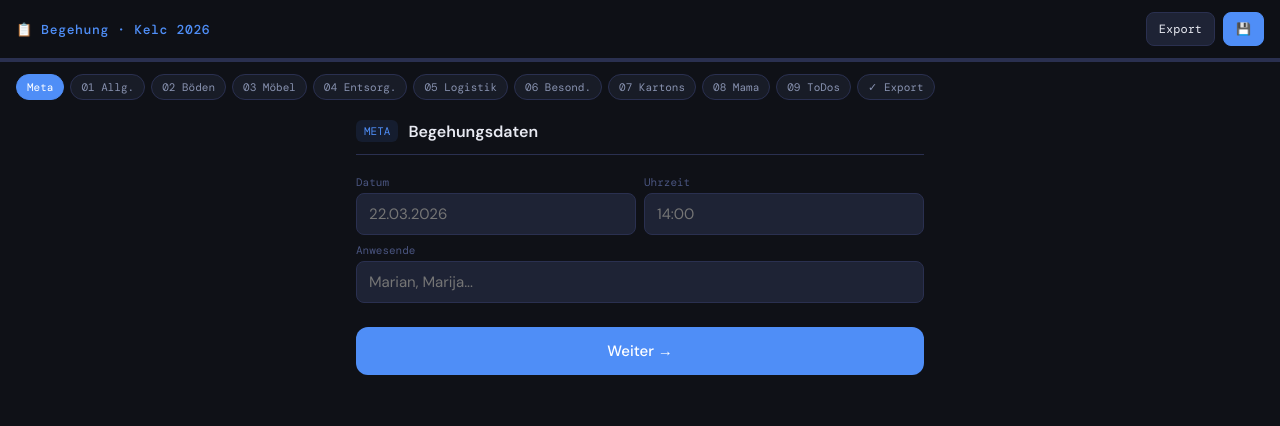
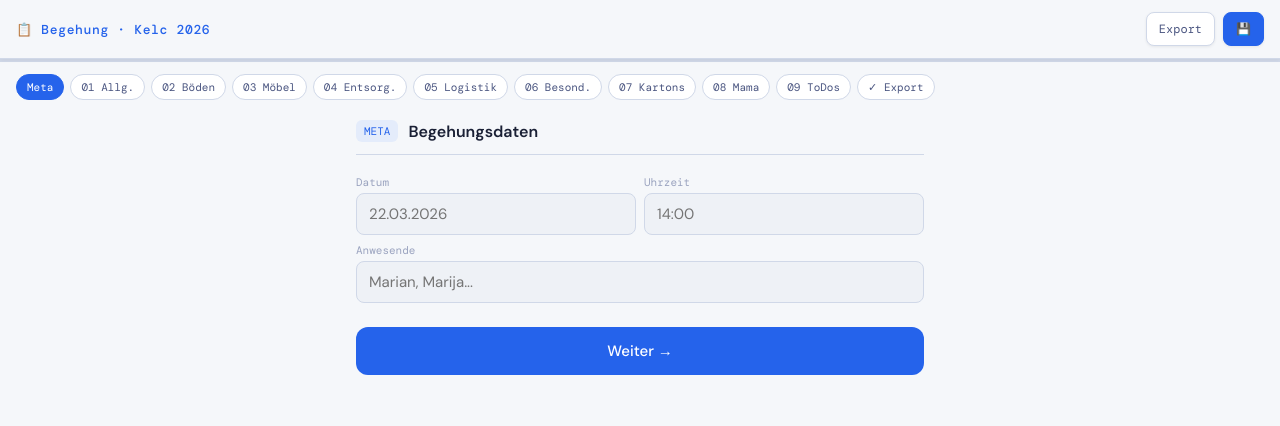
Before and after one commit to mkelc/begehung-kelc-2026, a plain HTML site: page index.html in a window 1280 px wide. Drawn offline with nearby package versions, Linux system fonts and the light colour scheme.

Commit message:
Brighter Layout

```diff
--- a/index.html
+++ b/index.html
@@ -11,18 +11,18 @@
   @import url('https://fonts.googleapis.com/css2?family=DM+Mono:wght@400;500&family=DM+Sans:wght@300;400;500;600&display=swap');
 
   :root {
-    --bg: #0f1117;
-    --surface: #181c27;
-    --surface2: #1e2335;
-    --border: #2a3050;
-    --accent: #4f8ef7;
-    --accent2: #f7934f;
-    --accent3: #4fd6a0;
-    --text: #e8eaf2;
-    --text2: #8892b0;
-    --text3: #4a5580;
-    --danger: #f74f6a;
-    --warn: #f7c44f;
+    --bg: #f5f7fa;
+    --surface: #ffffff;
+    --surface2: #eef1f6;
+    --border: #d0d8e8;
+    --accent: #2563eb;
+    --accent2: #ea6c1a;
+    --accent3: #16a34a;
+    --text: #1a2035;
+    --text2: #4a5580;
+    --text3: #9aa3bf;
+    --danger: #dc2626;
+    --warn: #d97706;
     --radius: 12px;
     --radius-sm: 8px;
   }
@@ -44,7 +44,7 @@
     position: sticky;
     top: 0;
     z-index: 100;
-    background: rgba(15,17,23,0.95);
+    background: rgba(245,247,250,0.97);
     backdrop-filter: blur(12px);
     border-bottom: 1px solid var(--border);
     padding: 12px 16px;
@@ -52,6 +52,7 @@
     align-items: center;
     justify-content: space-between;
     gap: 12px;
+    box-shadow: 0 1px 4px rgba(0,0,0,0.06);
   }
 
   .app-header h1 {
@@ -68,9 +69,9 @@
   .header-actions { display: flex; gap: 8px; flex-shrink: 0; }
 
   .btn-icon {
-    background: var(--surface2);
+    background: var(--surface);
     border: 1px solid var(--border);
-    color: var(--text);
+    color: var(--text2);
     padding: 8px 12px;
     border-radius: var(--radius-sm);
     font-size: 12px;
@@ -78,8 +79,9 @@
     cursor: pointer;
     white-space: nowrap;
     transition: all 0.15s;
+    box-shadow: 0 1px 3px rgba(0,0,0,0.07);
   }
-  .btn-icon:active { transform: scale(0.96); background: var(--border); }
+  .btn-icon:active { transform: scale(0.96); background: var(--surface2); }
   .btn-icon.primary { background: var(--accent); border-color: var(--accent); color: #fff; }
 
   /* PROGRESS BAR */
@@ -199,7 +201,8 @@
   textarea:focus, input[type="text"]:focus, input[type="number"]:focus {
     outline: none;
     border-color: var(--accent);
-    background: #1a2040;
+    background: #fff;
+    box-shadow: 0 0 0 3px rgba(37,99,235,0.1);
   }
 
   textarea { resize: vertical; min-height: 80px; line-height: 1.5; }
@@ -243,7 +246,7 @@
   .check-item:active { transform: scale(0.97); }
 
   .check-item.checked {
-    background: rgba(79,142,247,0.1);
+    background: rgba(37,99,235,0.07);
     border-color: var(--accent);
   }
 
@@ -301,7 +304,7 @@
   .radio3 input { display: none; }
   .radio3 input:checked + label { background: var(--accent); color: #fff; }
   .radio3 .r-entsorg input:checked + label { background: var(--danger); color: #fff; }
-  .radio3 .r-unklar input:checked + label { background: var(--warn); color: #000; }
+  .radio3 .r-unklar input:checked + label { background: var(--warn); color: #fff; }
 
   .moebel-row {
     background: var(--surface);
@@ -356,7 +359,7 @@
   }
 
   .chip.selected {
-    background: rgba(79,214,160,0.15);
+    background: rgba(22,163,74,0.1);
     border-color: var(--accent3);
     color: var(--accent3);
   }
@@ -457,7 +460,7 @@
 
   /* EXPORT SCREEN */
   .export-area {
-    background: var(--surface);
+    background: var(--surface2);
     border: 1px solid var(--border);
     border-radius: var(--radius);
     padding: 16px;
```
